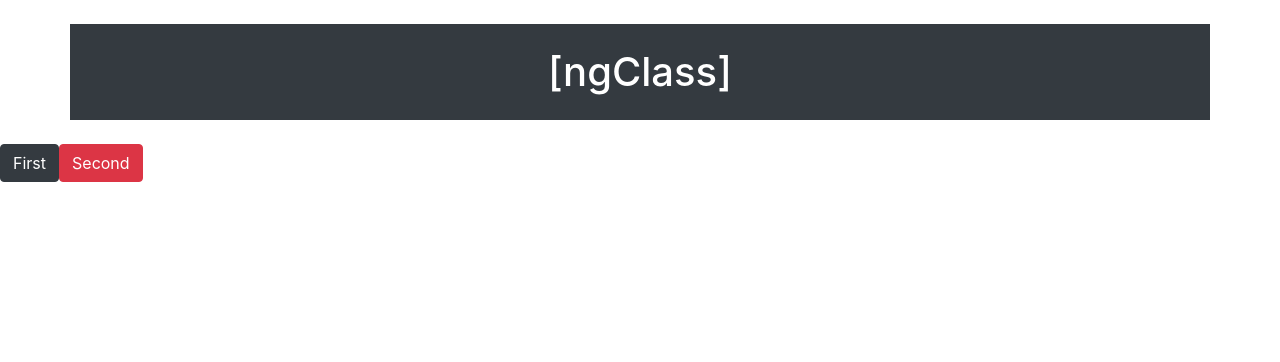
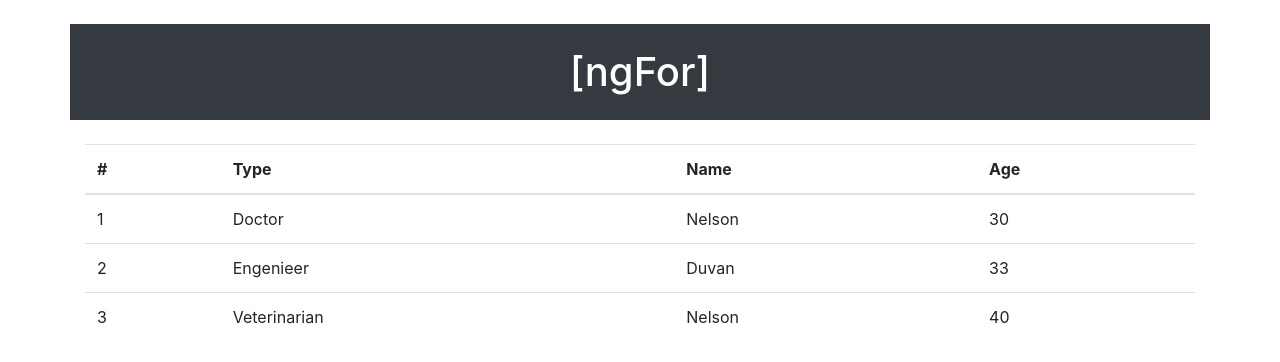
Before and after one commit to DuvanBaena/AngularForBerinnger, an Angular app in the folder my-app/: page / in a window 1280 px wide. Shown: the top 362 px of the page. Built offline with nearby package versions, Linux system fonts and the light colour scheme.

Commit message:
Fundamentos - Directiva ngFor

```diff
--- a/my-app/src/app/app.component.html
+++ b/my-app/src/app/app.component.html
@@ -1,24 +1,24 @@
-<h1 class="container bg-dark text-white text-center my-4 py-4">[ngClass]</h1>
+<h1 class="container bg-dark text-white text-center my-4 py-4">[ngFor]</h1>
 
-<div clas="container">
+<div class="container">
 
-    <button type="button" class="btn btn-dark mb-3" (click)="activo='primero'">First</button>
-
-    <button type="button" class="btn btn-danger mb-3" (click)="activo='segundo'">Second</button>
-
-    <p class="text-info d-none" [ngClass]="{'d-block':activo=='primero'}">Vedadero!!!!Lorem Ipsum is simply dummy text of the printing and typesetting industry.
-        Lorem Ipsum has been the industry's standard dummy text ever since the 1500s,
-        when an unknown printer took a galley of type and scrambled it to make a type specimen book.
-        It has survived not only five centuries, but also the leap into electronic typesetting,
-        remaining essentially unchanged.
-    </p>
-
-    <p class="text-danger d-none" [ngClass]="{'d-block':activo=='segundo'}">Vedadero!!!!Lorem Ipsum is simply dummy text of the printing and typesetting industry.
-        Lorem Ipsum has been the industry's standard dummy text ever since the 1500s,
-        when an unknown printer took a galley of type and scrambled it to make a type specimen book.
-        It has survived not only five centuries, but also the leap into electronic typesetting,
-        remaining essentially unchanged.
-    </p>
-
+    <table class="table">
+        <thead>
+            <tr>
+                <th scope="col">#</th>
+                <th scope="col">Type</th>
+                <th scope="col">Name</th>
+                <th scope="col">Age</th>
+            </tr>
+        </thead>
+        <tbody>
+            <tr *ngFor="let people of Peoples; index as i">
+                <td scope="row">{{i+1}}</td>
+                <td>{{people.Type}}</td>
+                <td>{{people.Name}}</td>
+                <td>{{people.Age}}</td>
+            </tr>
+        </tbody>
+    </table>
 
 </div>
--- a/my-app/src/app/app.component.ts
+++ b/my-app/src/app/app.component.ts
@@ -1,4 +1,5 @@
 import { Component } from '@angular/core';
+
 
 @Component({
   selector: 'app-root',
@@ -6,6 +7,13 @@ import { Component } from '@angular/core';
   styleUrls: ['./app.component.css']
 })
 export class AppComponent {
-show:boolean = true;
+
+  Peoples:Array<any> = [
+
+    {Type:'Doctor',Name:'Nelson',Age:30},
+    {Type:'Engenieer',Name :'Duvan',Age:33},
+    {Type:'Veterinarian',Name :'Nelson',Age:40}
+
+   ]
 
 }
```
Also changed, not shown: 1 other file (tests, documents, lock files or other folders).
